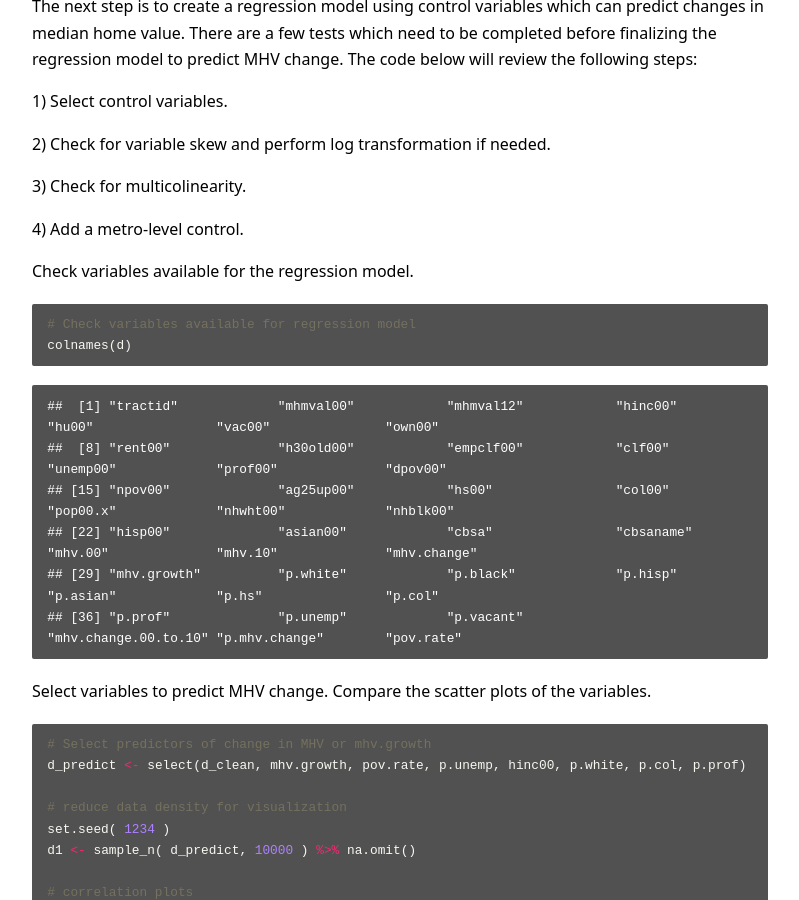
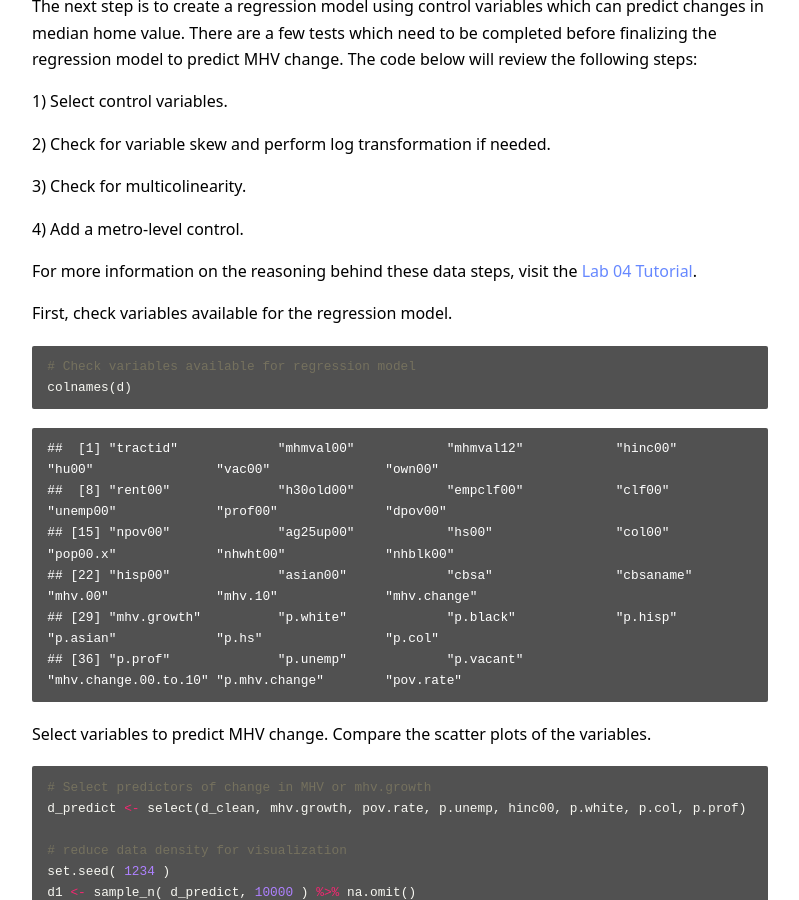
Before and after one commit to jmacost5/cpp-528-fall-2021-group-01, a Jekyll site: the page built from _posts/2021-11-13-ch03-predicting_change.md, in a window 1280 px wide and 900 px high, scrolled down 8086 px. Shown: the whole window, without its empty margins (240-1039 px from the left). Built offline with Jekyll 4.4.1, drawn with Linux system fonts in a browser that asks for light colours; nearby versions of some CDN libraries; our own code applies the rules of GitHub Pages for plain Markdown files.

Commit message:
Update 2021-11-13-ch03-predicting_change.md

````diff
--- a/_posts/2021-11-13-ch03-predicting_change.md
+++ b/_posts/2021-11-13-ch03-predicting_change.md
@@ -521,7 +521,11 @@ predict MHV change. The code below will review the following steps:
 
 4)  Add a metro-level control.
 
-Check variables available for the regression model.
+For more information on the reasoning behind these data steps, visit
+the [Lab 04 Tutorial](https://watts-college.github.io/cpp-528-fall-2021/labs/lab-04-tutorial.html).
+
+
+First, check variables available for the regression model.
 
 ``` r
 # Check variables available for regression model
````
